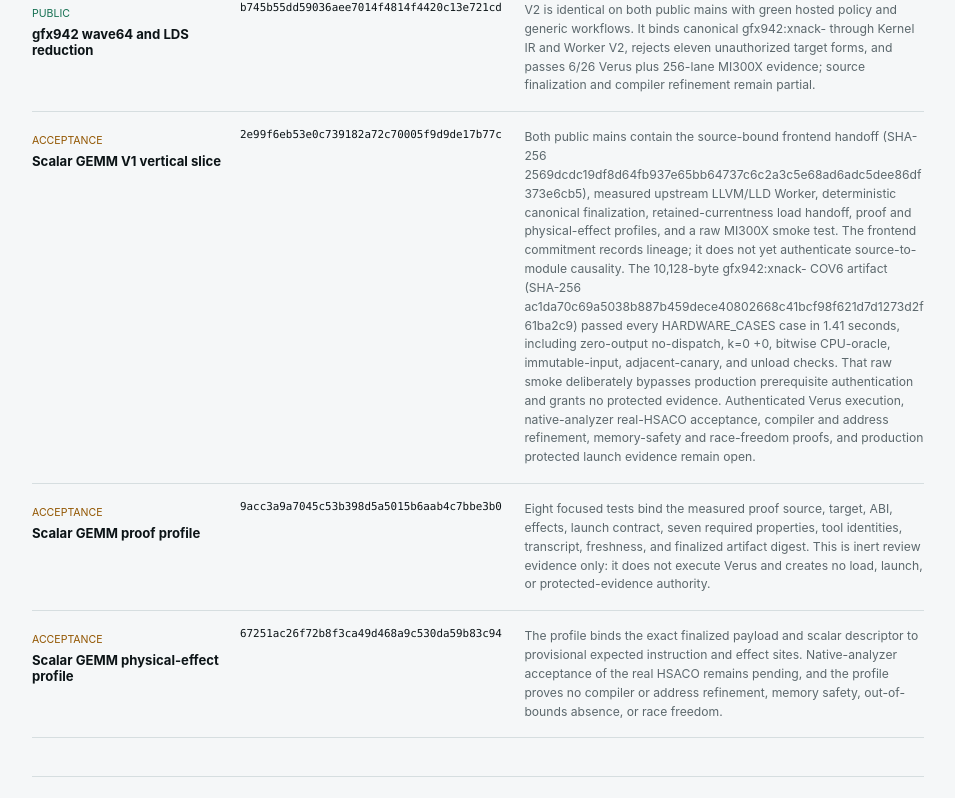
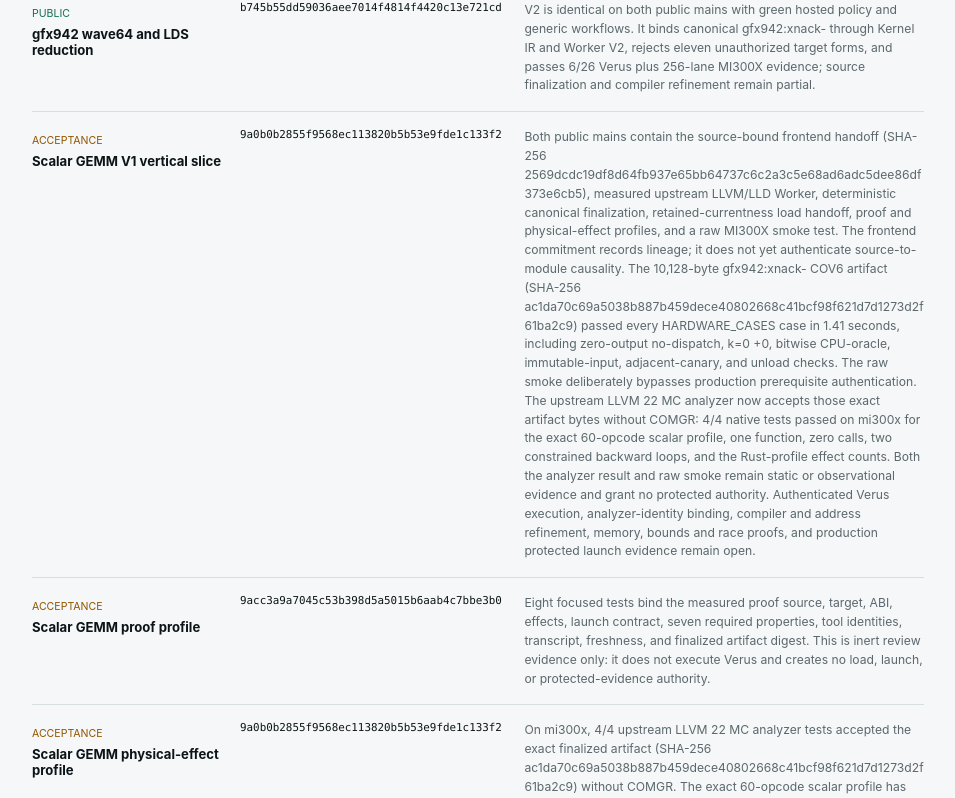
Before and after one commit to harsh-nod/fe2o3-kernels, a React (Vite) app: page /#/status in a window 1280 px wide. Shown: the part 1234-2032 px from the top of the page, without its empty margins (312-1267 px from the left). Built offline with nearby package versions, Linux system fonts and the light colour scheme.

Commit message:
Publish scalar GEMM analyzer checkpoint

```diff
--- a/src/content/modules-0-2.ts
+++ b/src/content/modules-0-2.ts
@@ -99,8 +99,8 @@ const orientation: Lesson = {
             ],
             [
               "Physical-effect profile",
-              "The exact finalized payload and descriptor are bound to provisional expected instruction and effect sites.",
-              "The native analyzer does not yet accept the real HSACO; address refinement, memory safety, and race freedom are unproved.",
+              "Four upstream LLVM 22 MC analyzer tests passed on mi300x for the exact artifact: 60 opcodes, one function, zero calls, two constrained backward loops, and effects of 9 address / 8 read / 1 write / 1 return / 0 calls matching the Rust profile. No COMGR is used.",
+              "This is static, inert evidence only. It provides no compiler or address refinement and no proof of memory safety, bounds safety, race freedom, or launch correctness; downstream authenticated evidence must bind the changed analyzer identity.",
             ],
             [
               "MI300X observation",
@@ -113,7 +113,7 @@ const orientation: Lesson = {
           type: "callout",
           tone: "boundary",
           title: "Newer progress, unchanged lesson pin",
-          text: "The progress dashboard tracks public fe2o3 commit 2e99f6eb53e0c739182a72c70005f9d9de17b77c. Lesson evidence remains pinned to the older audited FE2O3_PIN until those lesson claims are reviewed as a separate change.",
+          text: "The progress dashboard tracks public fe2o3 commit 9a0b0b2855f9568ec113820b5b53e9fde1c133f2. Lesson evidence remains pinned to the older audited FE2O3_PIN until those lesson claims are reviewed as a separate change.",
         },
       ],
     },
--- a/src/content/progress.ts
+++ b/src/content/progress.ts
@@ -22,8 +22,8 @@ export interface DevelopmentCheckpoint {
 export const progressSnapshot = {
   reviewedOn: "2026-08-13",
   auditedCommit: FE2O3_PIN.commit,
-  publicCommit: "2e99f6eb53e0c739182a72c70005f9d9de17b77c",
-  publicTree: "09db0bcb2f948367ac492b52de60eb82a1a023b6",
+  publicCommit: "9a0b0b2855f9568ec113820b5b53e9fde1c133f2",
+  publicTree: "794c6d4224491321e0d7d19056a8ace3a58b9b9e",
   repositories: [
     "https://github.com/harsh-nod/fe2o3",
     "https://github.com/powderluv/fe2o3",
@@ -82,10 +82,10 @@ export const developmentCheckpoints: DevelopmentCheckpoint[] = [
   },
   {
     name: "Scalar GEMM V1 vertical slice",
-    commit: "2e99f6eb53e0c739182a72c70005f9d9de17b77c",
+    commit: "9a0b0b2855f9568ec113820b5b53e9fde1c133f2",
     state: "acceptance",
     detail:
-      "Both public mains contain the source-bound frontend handoff (SHA-256 2569dcdc19df8d64fb937e65bb64737c6c2a3c5e68ad6adc5dee86df373e6cb5), measured upstream LLVM/LLD Worker, deterministic canonical finalization, retained-currentness load handoff, proof and physical-effect profiles, and a raw MI300X smoke test. The frontend commitment records lineage; it does not yet authenticate source-to-module causality. The 10,128-byte gfx942:xnack- COV6 artifact (SHA-256 ac1da70c69a5038b887b459dece40802668c41bcf98f621d7d1273d2f61ba2c9) passed every HARDWARE_CASES case in 1.41 seconds, including zero-output no-dispatch, k=0 +0, bitwise CPU-oracle, immutable-input, adjacent-canary, and unload checks. That raw smoke deliberately bypasses production prerequisite authentication and grants no protected evidence. Authenticated Verus execution, native-analyzer real-HSACO acceptance, compiler and address refinement, memory-safety and race-freedom proofs, and production protected launch evidence remain open.",
+      "Both public mains contain the source-bound frontend handoff (SHA-256 2569dcdc19df8d64fb937e65bb64737c6c2a3c5e68ad6adc5dee86df373e6cb5), measured upstream LLVM/LLD Worker, deterministic canonical finalization, retained-currentness load handoff, proof and physical-effect profiles, and a raw MI300X smoke test. The frontend commitment records lineage; it does not yet authenticate source-to-module causality. The 10,128-byte gfx942:xnack- COV6 artifact (SHA-256 ac1da70c69a5038b887b459dece40802668c41bcf98f621d7d1273d2f61ba2c9) passed every HARDWARE_CASES case in 1.41 seconds, including zero-output no-dispatch, k=0 +0, bitwise CPU-oracle, immutable-input, adjacent-canary, and unload checks. The raw smoke deliberately bypasses production prerequisite authentication. The upstream LLVM 22 MC analyzer now accepts those exact artifact bytes without COMGR: 4/4 native tests passed on mi300x for the exact 60-opcode scalar profile, one function, zero calls, two constrained backward loops, and the Rust-profile effect counts. Both the analyzer result and raw smoke remain static or observational evidence and grant no protected authority. Authenticated Verus execution, analyzer-identity binding, compiler and address refinement, memory, bounds and race proofs, and production protected launch evidence remain open.",
   },
   {
     name: "Scalar GEMM proof profile",
@@ -96,10 +96,10 @@ export const developmentCheckpoints: DevelopmentCheckpoint[] = [
   },
   {
     name: "Scalar GEMM physical-effect profile",
-    commit: "67251ac26f72b8f3ca49d468a9c530da59b83c94",
+    commit: "9a0b0b2855f9568ec113820b5b53e9fde1c133f2",
     state: "acceptance",
     detail:
-      "The profile binds the exact finalized payload and scalar descriptor to provisional expected instruction and effect sites. Native-analyzer acceptance of the real HSACO remains pending, and the profile proves no compiler or address refinement, memory safety, out-of-bounds absence, or race freedom.",
+      "On mi300x, 4/4 upstream LLVM 22 MC analyzer tests accepted the exact finalized artifact (SHA-256 ac1da70c69a5038b887b459dece40802668c41bcf98f621d7d1273d2f61ba2c9) without COMGR. The exact 60-opcode scalar profile has one function, zero calls, two constrained backward loops, and effects of 9 address / 8 read / 1 write / 1 return / 0 calls matching the Rust profile. This is static, inert evidence only. It provides no compiler or address refinement and no proof of memory safety, bounds safety, race freedom, or launch correctness. The analyzer identity changed and downstream authenticated evidence must bind the new identity.",
   },
 ];
 
@@ -157,11 +157,11 @@ export const kernelProgress: KernelProgress[] = [
     evidence: "partial",
     dependsOn: [
       "production protected transaction authenticator",
-      "native real-HSACO physical-effect acceptance",
+      "authenticated analyzer-identity binding",
       "compiler and address refinement",
       "protected MI300X launch evidence",
     ],
-    next: "Authenticate the Verus and native-analyzer executions, close compiler and address refinement, then admit the same bytes through the protected MI300X launch path.",
+    next: "Bind the new analyzer identity into authenticated evidence, authenticate Verus execution, close compiler and address refinement, then admit the same bytes through the protected MI300X launch path.",
   },
   {
     id: "tiled-gemm",
```
Also changed, not shown: 1 other file (tests, documents, lock files or other folders).
